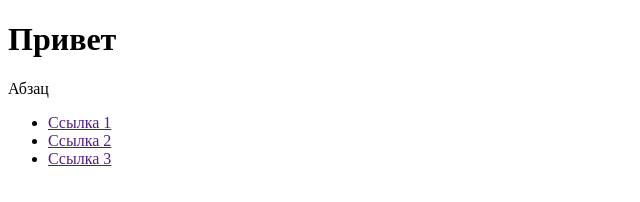
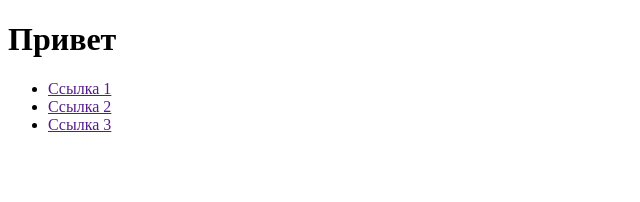
Before and after one commit to Sanwed/test-1, a plain HTML site: page index.html in a window 1280 px wide. Shown: the whole page, without its empty margins (0-640 px from the left). Drawn offline with Linux system fonts and the light colour scheme.

```diff
--- a/index.html
+++ b/index.html
@@ -9,7 +9,6 @@
 </head>
 <body>
 <h1>Привет</h1>
-<p>Абзац</p>
 <nav>
   <ul>
     <li><a href="">Ссылка 1</a></li>
--- a/js/module-1.js
+++ b/js/module-1.js
@@ -0,0 +1 @@
+console.log(1)
```
